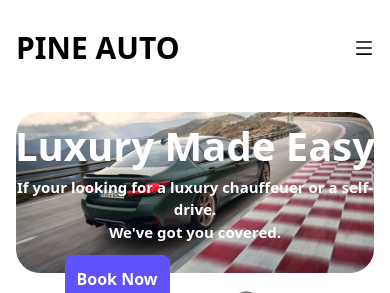
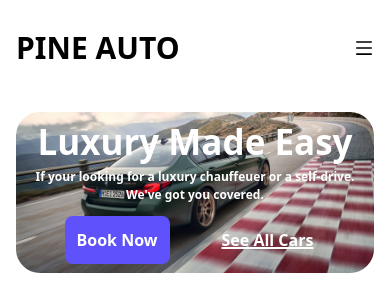
Before and after one commit to Dev-By-Nav/Pine-auto-landing-page, a React (Vite) app: page / in a window 390 px wide. Shown: the top 293 px of the page. Built offline with nearby package versions, Linux system fonts and the light colour scheme.

Commit message:
Update Banner.jsx

```diff
--- a/src/Components/Banner.jsx
+++ b/src/Components/Banner.jsx
@@ -4,15 +4,15 @@ import BMW from '../assets/BMW_M5.jpg'
 
 const Banner = () => {
   return (
-    <div className='h-[50vw] flex justify-center'>
+    <div className='h-[60vw] flex justify-center'>
       <div className='absolute w-full'>
 
         <img src={BMW} alt="" className=' items-center p-4 rounded-4xl ' />
       </div>
 
       <div className='relative flex flex-col items-center w-full pt-[5vw]'>
-        <h1 className='text-white text-[40px] md:text-[55px] lg:text-[70px] font-bold'>Luxury Made Easy</h1>
-        <p className='text-center text-[15px] md:text-[20px] lg:text-[25px] text-white font-semibold'>If your looking for a luxury chauffeuer or a self-drive.<br/>We've got you covered.</p>
+        <h1 className='text-white text-[35px] md:text-[55px] lg:text-[70px] font-bold'>Luxury Made Easy</h1>
+        <p className='text-center text-[12px] md:text-[20px] lg:text-[25px] text-white font-semibold'>If your looking for a luxury chauffeuer or a self-drive.<br/>We've got you covered.</p>
         <div className='mt-[3vw] font-semibold text-base md:text-lg'>
           <button className='p-3 mx-5 text-white bg-[#5f51fc] rounded-lg'>Book Now</button>
 
```
